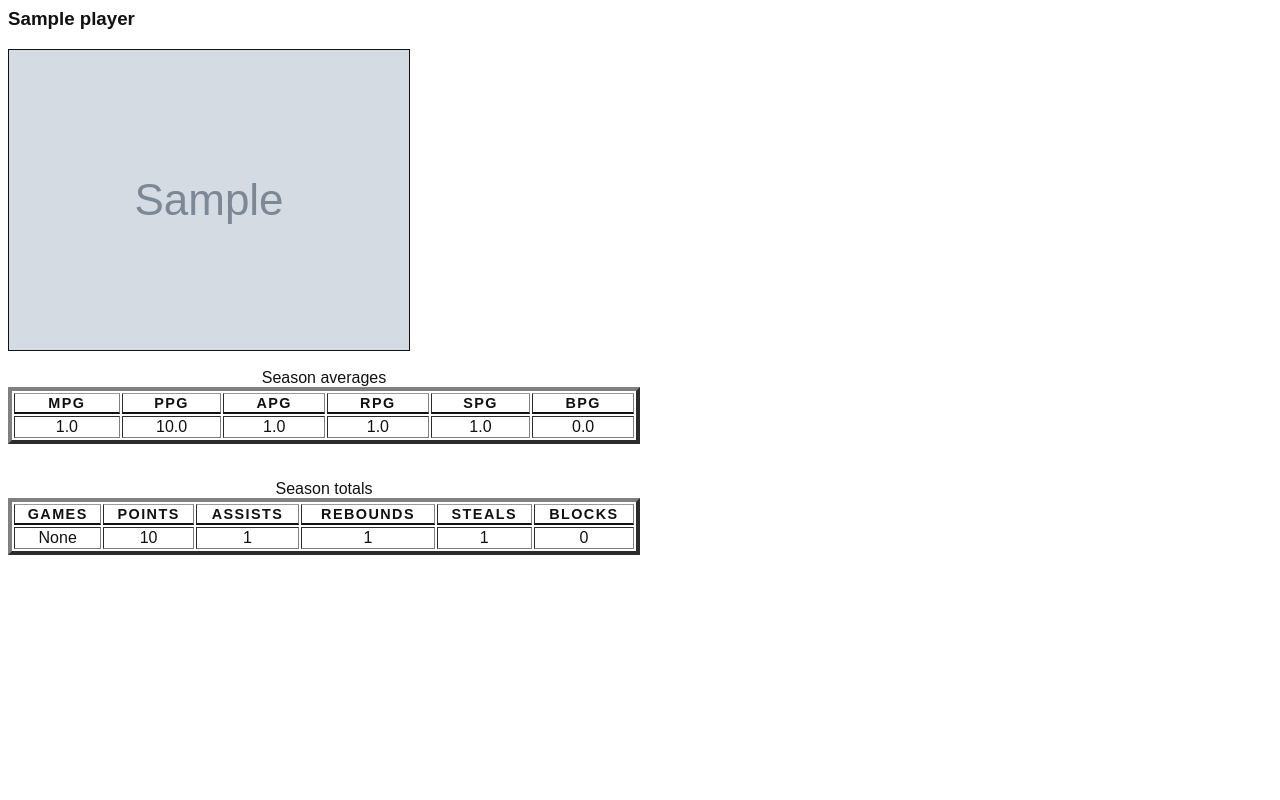
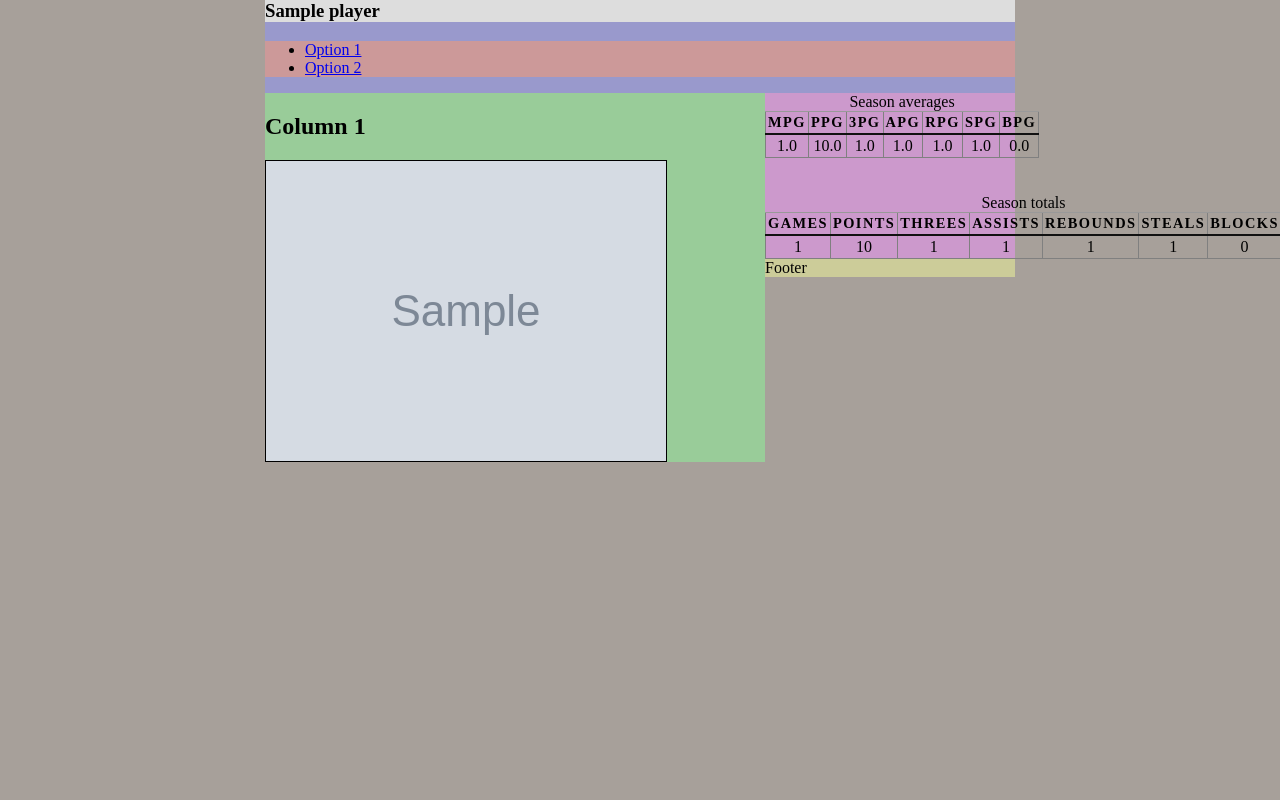
Before and after one commit to zachcalvert/bball, a Django app: template clone/players/templates/players/player_profile.html in a window 1280 px wide. Run offline with Django 3.2, Linux system fonts and the light colour scheme; tables that the repository leaves empty hold one stand-in row (values such as "Sample post"); the template is opened without the code that fills it: values that come from a table or form of the project are taken from there, most other values are stand-ins (such as "Sample title", 1, 10 or a date in 2020); grey boxes marked "Sample" are stand-in pictures.

Commit message:
attempting to style

```diff
--- a/clone/players/static/teams/player_profile.css
+++ b/clone/players/static/teams/player_profile.css
@@ -1,32 +1,64 @@
-/*tr {
-    text-align: center;
+body,
+html {
+	margin:0;
+	padding:0;
+	color:#000;
+	background:#a7a09a;
 }
-table, th, td {
-    border: 1px solid black;
-    border-collapse: collapse;
+
+#wrap {
+	width:750px;
+	margin:0 auto;
+	background:#99c;
 }
-th,td {
-    padding: 5px;
+
+#header {
+	background:#ddd;
 }
-*/
-body {
+#nav {
+	background:#c99;
+}
+#main {
+	background:#9c9;
+}
+#sidebar {
+	background:#c9c;
+}
+#footer {
+	background:#cc9;
+}
+
+#main {
+	float:left;
+	width:500px;
+	background:#9c9;
+}
+#sidebar {
+	float:right;
+	width:250px;
+	background:#c9c;
+}
+
+/*body {
 	font-family: Arial, Verdana, sans-serif;
-	color: #111111;}
+	color: #111111;}*/
 table {
-	width: 600px;}
+	width: 95%;
+	border-collapse: collapse;
+}
 th {
 	text-transform: uppercase;
 	letter-spacing: 0.1em;
 	font-size: 90%;
 	border-bottom: 2px solid #111111;
 	border-top: 1px solid #999;
-	text-align: center;}
+	text-align: center;
+	width: auto ;
+}
 tr {
 	text-align: center;
 }
 tr.even {
 	background-color: #efefef;}
-tr:hover {
-	background-color: #c3e6e5;}
 .money {
-	text-align: right;}
+	text-align: right;}*/
--- a/clone/players/templates/players/last_fifteen/averages.html
+++ b/clone/players/templates/players/last_fifteen/averages.html
@@ -1,4 +1,5 @@
 {% load staticfiles stat_filters %}
+{% extends }
 
 <link rel="stylesheet" type="text/css" href="{% static 'players/player_profile.css' %}" />
 
--- a/clone/players/templates/players/player_profile.html
+++ b/clone/players/templates/players/player_profile.html
@@ -1,19 +1,32 @@
 {% load staticfiles %}
-
 <link rel="stylesheet" type="text/css" href="{% static 'players/player_profile.css' %}" />
 
-{% if player %}
+<div id="wrap">
+	<div id="header">
 		<h3>{{ player.name }}</h3>
+	</div>
+	<div id="nav">
+		<ul>
+			<li><a href="#">Option 1</a></li>
+			<li><a href="#">Option 2</a></li>
+		</ul>
+	</div>
 
+	<div id="main">
+		<h2>Column 1</h2>
 		{% if image_url %}
 			<img border="1" src={{ image_url }}>
 		{% endif %}
-    <br><br>
-    <table border="4" style="width:50%">
+	</div>
+
+	<div id="sidebar">
+		{% block averages %}
+			<table class="season_averages" cellpadding="2" cellspacing="2" border="1" id="teamtable_0" align="center">
 				<caption>Season averages</caption>
 					<tr>
 						<th>MPG</th>
 					    <th>PPG</th>
+					    <th>3PG</th>
 					    <th>APG</th>
 					    <th>RPG</th>
 					    <th>SPG</th>
@@ -22,32 +35,41 @@
 					<tr>
 						<td>{{ player.mpg }}</td>
 					    <td>{{ player.ppg }}</td>
+					    <td>{{ player.threespg }}</td>
 					    <td>{{ player.apg }}</td>
 					    <td>{{ player.rpg }}</td>
 					    <td>{{ player.spg }}</td>
 					    <td>{{ player.bpg }}</td>
 					</tr>
 			</table>
+		{% endblock averages %}
 		<br><br>
-	<table border="4" style="width:50%">
+		{% block totals %}
+			<table class="season_totals" cellpadding="2" cellspacing="2" border="1" id="teamtable_0" align="center">
 				<caption>Season totals</caption>
 					<tr>
 						<th>Games</th>
 				    	<th>Points</th>
+				    	<th>Threes</th>
 				    	<th>Assists</th>
 				    	<th>Rebounds</th>
 				    	<th>Steals</th>
 				    	<th>Blocks</th>
 					</tr>
 					<tr>
-  			<td>{{ player.games }}</td>
+						<td>{{ player.games_played }}</td>
 				    	<td>{{ player.points }}</td>
+				    	<td>{{ player.threes }}</td>
 				    	<td>{{ player.assists }}</td>
 				    	<td>{{ player.rebounds }}</td>
 				    	<td>{{ player.steals }}</td>
 				    	<td>{{ player.blocks }}</td>
 					</tr>
 			</table>
-{% else %}
-    <p>Player not found.</p>
-{% endif %}
+		{% endblock totals %}
+
+	</div>
+	<div id="footer">
+		<p>Footer</p>
+	</div>
+</div>
```
Also changed, not shown: clone/teams/templatetags/stat_filters.py (+0 -7 lines), clone/players/templatetags/__init__.py (added). Lines whose indentation alone changed are shown as unchanged.
